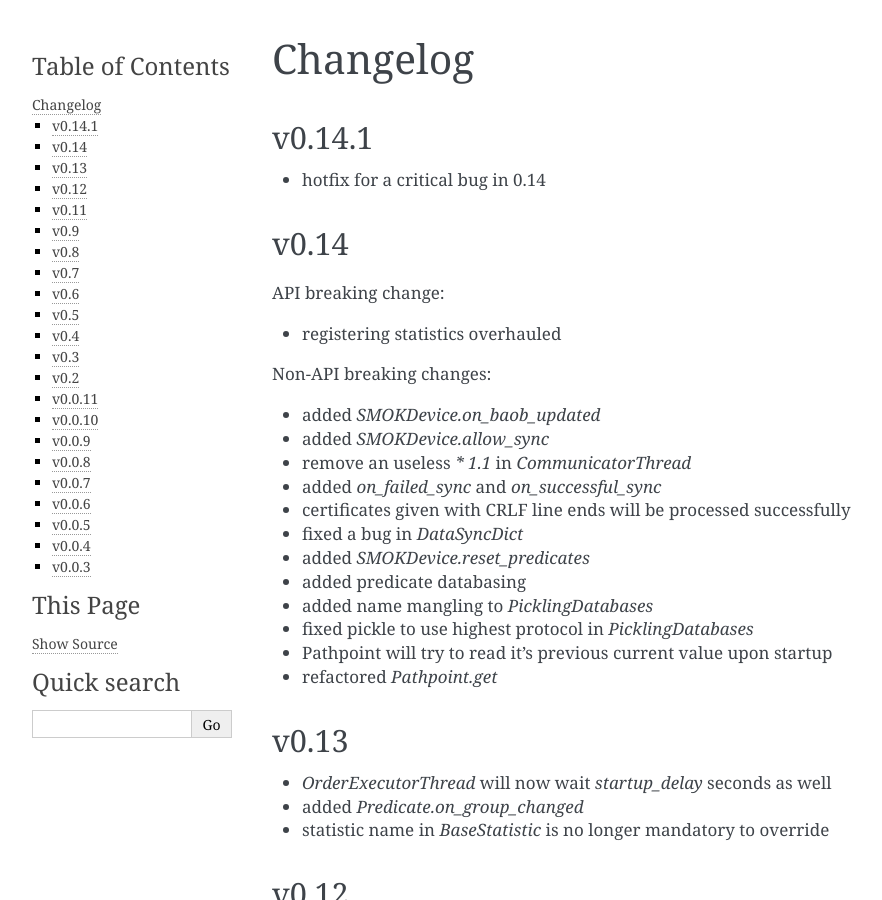
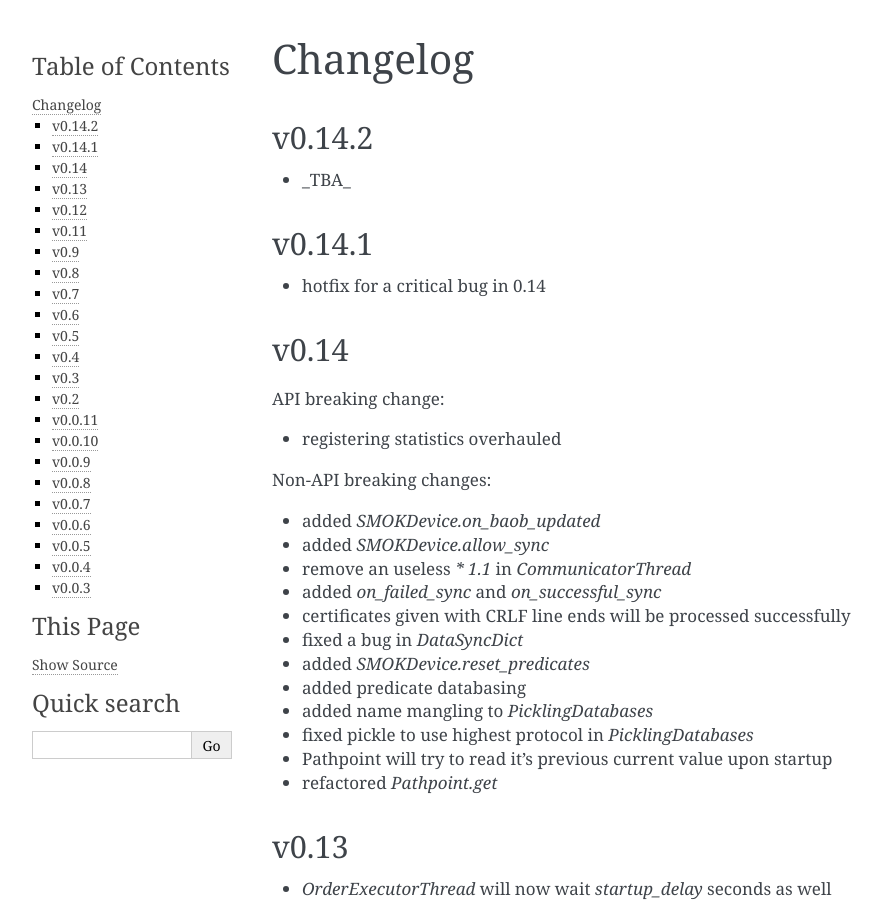
Before and after one commit to smok-serwis/smok-client, a Sphinx documentation site: the page built from docs/changelog.rst, in a window 1280 px wide and 900 px high. Shown: the whole window, without its empty margins (148-1030 px from the left). Built offline with Sphinx 7.4.7, drawn with Linux system fonts in a browser that asks for light colours.

Commit message:
ver bump

```diff
--- a/docs/changelog.rst
+++ b/docs/changelog.rst
@@ -1,5 +1,10 @@
 Changelog
 =========
+
+v0.14.2
+~~~~~~~
+
+* _TBA_
 
 v0.14.1
 ~~~~~~~
--- a/smok/__init__.py
+++ b/smok/__init__.py
@@ -1 +1 @@
-__version__ = '0.14.1'
+__version__ = '0.14.2a1'
```
